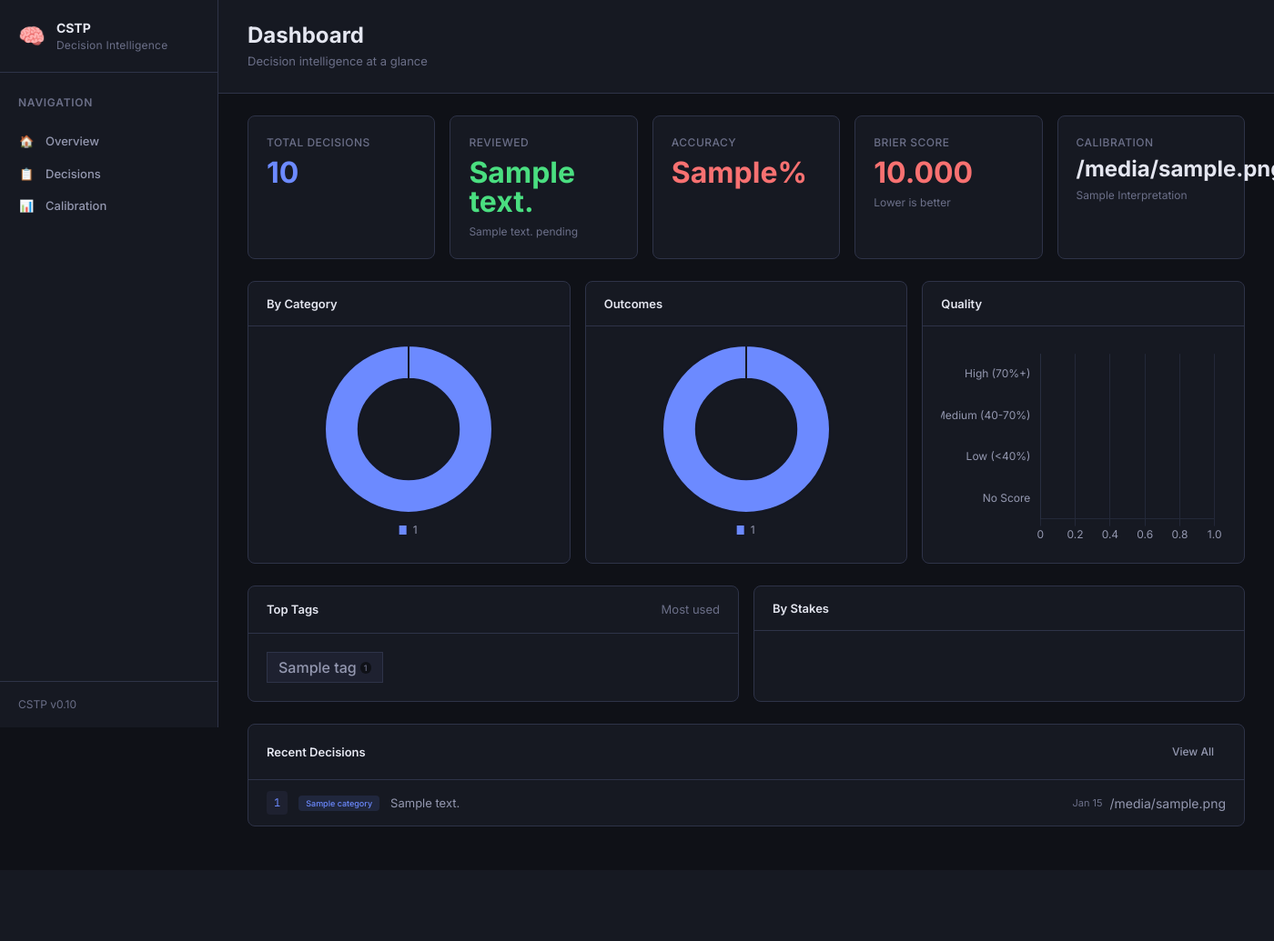
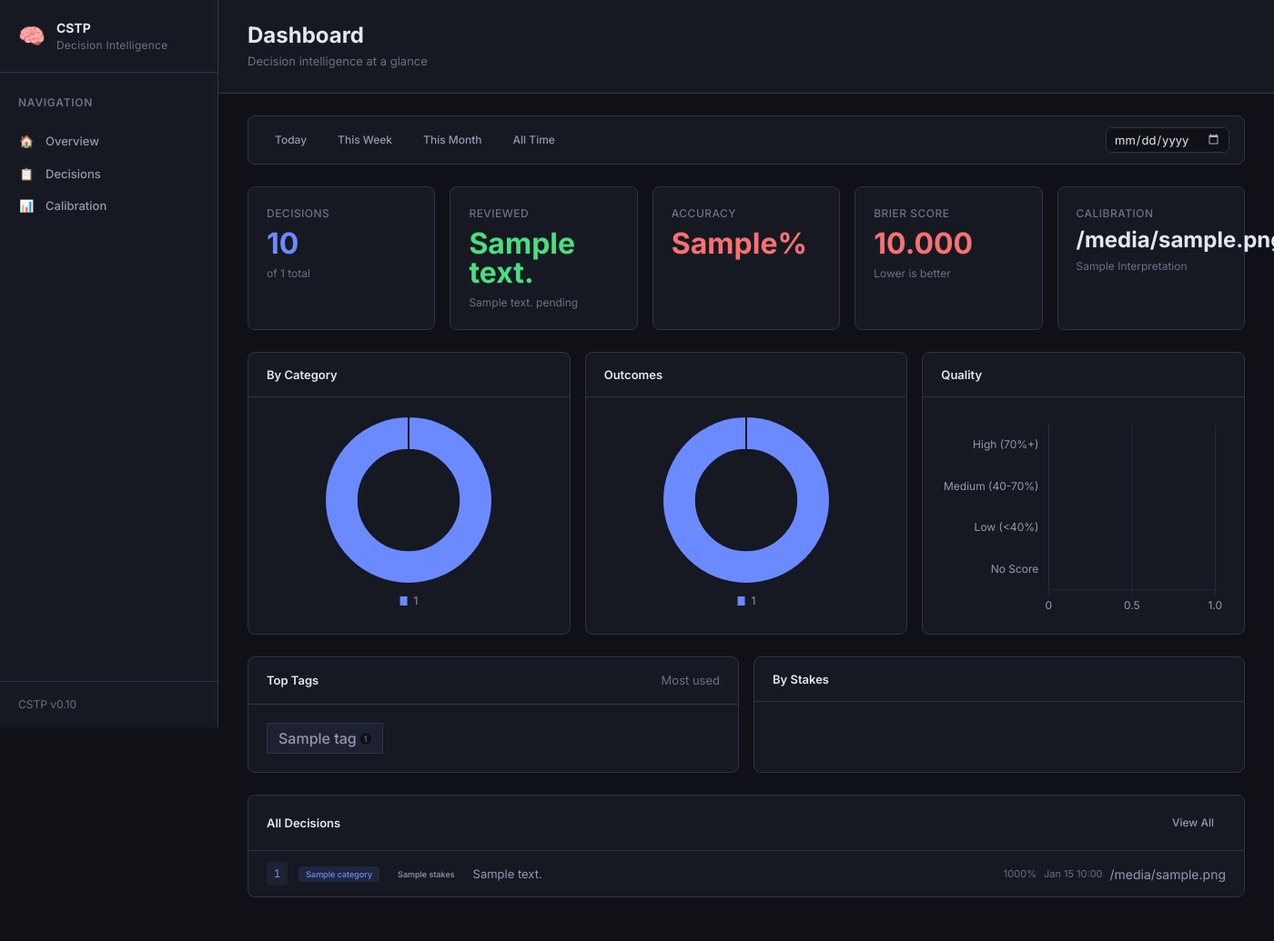
Before and after one commit to tfatykhov/cognition-agent-decisions, a Flask app: template dashboard/templates/overview.html in a window 1400 px wide; the page is wider, and only the part inside the window is pictured. Shown: that part at 91% size. Before the commit the page ends 909 px from the top of that part, so only its background shows below. Run offline with Flask 3, Linux system fonts and the light colour scheme; the template is opened without the code that fills it: most values are stand-ins (such as "Sample title", 1, 10 or a date in 2020); some libraries are stand-ins or nearby versions.

Commit message:
feat: date filter presets for overview dashboard (#90)
Today/This Week/This Month/All Time presets + custom date picker.
All charts and lists filter by selected period.

Reviewed-by: Minski

```diff
--- a/dashboard/app.py
+++ b/dashboard/app.py
@@ -1,6 +1,7 @@
 """CSTP Dashboard Flask application."""
 import contextlib
 from collections import Counter
+from datetime import UTC, datetime, timedelta
 from typing import Any
 
 from flask import Flask, Response, flash, redirect, render_template, request, url_for
@@ -48,38 +49,75 @@ def health() -> Response:
 @app.route("/")
 @auth
 def index() -> str:
-    """Overview dashboard with aggregated stats."""
-    # Fetch calibration stats
+    """Overview dashboard with aggregated stats and date filtering."""
+    # Parse date filter
+    period = request.args.get("period", "today")
+    custom_date = request.args.get("date")
+
+    now = datetime.now(UTC)
+    today = now.replace(hour=0, minute=0, second=0, microsecond=0)
+
+    if period == "custom" and custom_date:
+        try:
+            date_from = datetime.fromisoformat(custom_date + "T00:00:00+00:00")
+            date_to = date_from + timedelta(days=1)
+        except ValueError:
+            date_from = today
+            date_to = today + timedelta(days=1)
+    elif period == "week":
+        date_from = today - timedelta(days=today.weekday())
+        date_to = now + timedelta(seconds=1)
+    elif period == "month":
+        date_from = today.replace(day=1)
+        date_to = now + timedelta(seconds=1)
+    elif period == "all":
+        date_from = None
+        date_to = None
+    else:
+        # Default: today
+        period = "today"
+        date_from = today
+        date_to = today + timedelta(days=1)
+
+    # Fetch calibration stats (always all-time)
     stats = cstp.get_calibration()
 
     # Fetch all decisions for aggregation
     all_decisions, total_count = cstp.list_decisions(limit=200, search="all")
-    total = total_count if total_count > len(all_decisions) else len(all_decisions)
 
-    # Recent decisions (last 10)
-    recent = sorted(all_decisions, key=lambda d: d.created_at, reverse=True)[:10]
+    # Apply date filter
+    if date_from is not None:
+        filtered = [
+            d for d in all_decisions
+            if d.created_at >= date_from and (date_to is None or d.created_at < date_to)
+        ]
+    else:
+        filtered = all_decisions
+
+    # All decisions shown (no 10-item cap)
+    decisions_list = sorted(filtered, key=lambda d: d.created_at, reverse=True)
 
     # Category breakdown
-    cat_counts: dict[str, int] = Counter(d.category for d in all_decisions)
+    cat_counts: dict[str, int] = Counter(d.category for d in filtered)
 
     # Stakes breakdown
-    stakes_counts: dict[str, int] = Counter(d.stakes for d in all_decisions)
+    stakes_counts: dict[str, int] = Counter(d.stakes for d in filtered)
 
     # Outcome breakdown
     outcome_counts: dict[str, int] = Counter(
-        d.outcome if d.outcome else "pending" for d in all_decisions
+        d.outcome if d.outcome else "pending" for d in filtered
     )
 
     # Tag cloud (top 20)
     tag_counter: Counter[str] = Counter()
-    for d in all_decisions:
+    for d in filtered:
         for t in d.tags:
             tag_counter[t] += 1
     top_tags = tag_counter.most_common(20)
 
     # Quality distribution
     quality_buckets = {"high": 0, "medium": 0, "low": 0, "none": 0}
-    for d in all_decisions:
+    for d in filtered:
         if d.quality and d.quality.score is not None:
             if d.quality.score >= 0.7:
                 quality_buckets["high"] += 1
@@ -93,13 +131,17 @@ def index() -> str:
     return render_template(
         "overview.html",
         stats=stats,
-        recent=recent,
-        total=len(all_decisions),
+        decisions_list=decisions_list,
+        total=len(filtered),
+        total_all=len(all_decisions),
         cat_counts=cat_counts,
         stakes_counts=stakes_counts,
         outcome_counts=outcome_counts,
         top_tags=top_tags,
         quality_buckets=quality_buckets,
+        period=period,
+        custom_date=custom_date or today.strftime("%Y-%m-%d"),
+        today_str=today.strftime("%Y-%m-%d"),
     )
 
 
--- a/dashboard/static/style.css
+++ b/dashboard/static/style.css
@@ -1349,6 +1349,54 @@ details > :not(summary) {
 .text-warning { color: var(--c-warning); }
 .text-danger { color: var(--c-danger); }
 
+/* --- Date Filter Bar --- */
+.date-filter-bar {
+  display: flex;
+  align-items: center;
+  justify-content: space-between;
+  gap: var(--sp-3);
+  flex-wrap: wrap;
+}
+
+.date-filter-presets {
+  display: flex;
+  gap: var(--sp-2);
+  flex-wrap: wrap;
+}
+
+.date-filter-custom {
+  display: flex;
+  align-items: center;
+}
+
+/* --- Input --- */
+.input {
+  background: var(--c-bg-primary);
+  border: 1px solid var(--c-border);
+  border-radius: var(--radius-md);
+  color: var(--c-text-primary);
+  padding: var(--sp-2) var(--sp-3);
+  font-family: var(--font-sans);
+  font-size: var(--fs-base);
+  transition: border-color var(--transition-fast);
+}
+
+.input:focus {
+  outline: none;
+  border-color: var(--c-accent);
+}
+
+.input--sm {
+  padding: var(--sp-1) var(--sp-2);
+  font-size: var(--fs-sm);
+}
+
+/* Date input color scheme for dark mode */
+.input[type="date"]::-webkit-calendar-picker-indicator {
+  filter: invert(0.7);
+  cursor: pointer;
+}
+
 /* --- Utility --- */
 .flex { display: flex; }
 .flex-col { flex-direction: column; }
--- a/dashboard/templates/overview.html
+++ b/dashboard/templates/overview.html
@@ -18,11 +18,41 @@
 {% endblock %}
 
 {% block content %}
+<!-- Date Filter Bar -->
+<div class="card mb-6">
+    <div class="card-body" style="padding: var(--sp-3) var(--sp-4)">
+        <div class="date-filter-bar">
+            <div class="date-filter-presets">
+                <a href="{{ url_for('index', period='today') }}"
+                   class="btn btn--sm {% if period == 'today' %}btn--primary{% else %}btn--ghost{% endif %}">Today</a>
+                <a href="{{ url_for('index', period='week') }}"
+                   class="btn btn--sm {% if period == 'week' %}btn--primary{% else %}btn--ghost{% endif %}">This Week</a>
+                <a href="{{ url_for('index', period='month') }}"
+                   class="btn btn--sm {% if period == 'month' %}btn--primary{% else %}btn--ghost{% endif %}">This Month</a>
+                <a href="{{ url_for('index', period='all') }}"
+                   class="btn btn--sm {% if period == 'all' %}btn--primary{% else %}btn--ghost{% endif %}">All Time</a>
+            </div>
+            <div class="date-filter-custom">
+                <form method="get" action="{{ url_for('index') }}" style="display: flex; align-items: center; gap: var(--sp-2)">
+                    <input type="hidden" name="period" value="custom">
+                    <input type="date" name="date" value="{{ custom_date }}"
+                           max="{{ today_str }}"
+                           class="input input--sm"
+                           onchange="this.form.submit()">
+                </form>
+            </div>
+        </div>
+    </div>
+</div>
+
 <!-- Top-Level Stats -->
 <div class="stat-grid">
     <div class="stat-card">
-        <div class="stat-label">Total Decisions</div>
+        <div class="stat-label">Decisions</div>
         <div class="stat-value stat-value--accent">{{ total }}</div>
+        {% if period != 'all' %}
+        <div class="stat-detail">of {{ total_all }} total</div>
+        {% endif %}
     </div>
     {% if stats %}
     <div class="stat-card">
@@ -47,6 +77,7 @@
     {% endif %}
 </div>
 
+{% if total > 0 %}
 <!-- Charts Row -->
 <div class="chart-row">
     <!-- Category Breakdown (Doughnut) -->
@@ -86,7 +117,7 @@
     </div>
 </div>
 
-<!-- Tag Cloud + Recent Decisions -->
+<!-- Tag Cloud + Stakes -->
 <div class="detail-row">
     <!-- Tag Cloud -->
     {% if top_tags %}
@@ -128,30 +159,59 @@
         </div>
     </div>
 </div>
+{% else %}
+<!-- Empty State -->
+<div class="card mb-6">
+    <div class="card-body" style="text-align: center; padding: var(--sp-8)">
+        <p class="text-muted" style="font-size: 1.125rem; margin-bottom: var(--sp-2)">No decisions for this period</p>
+        <p class="text-muted text-sm">Try a different date range or view <a href="{{ url_for('index', period='all') }}">all time</a></p>
+    </div>
+</div>
+{% endif %}
 
-<!-- Recent Decisions -->
+<!-- Decisions List -->
 <div class="card mb-6">
     <div class="card-header">
-        <h2 class="card-title" style="margin:0">Recent Decisions</h2>
+        <h2 class="card-title" style="margin:0">
+            {% if period == 'today' %}Today's Decisions
+            {% elif period == 'week' %}This Week's Decisions
+            {% elif period == 'month' %}This Month's Decisions
+            {% elif period == 'custom' %}Decisions for {{ custom_date }}
+            {% else %}All Decisions
+            {% endif %}
+        </h2>
+        {% if period != 'all' %}
         <a href="{{ url_for('decisions') }}" class="btn btn--ghost btn--sm">View All</a>
+        {% endif %}
     </div>
     <div class="card-body" style="padding: 0">
-        {% for d in recent %}
+        {% if decisions_list %}
+        {% for d in decisions_list %}
         <a href="{{ url_for('decision_detail', decision_id=d.id[:8]) }}" class="related-card">
             <div class="related-card-main">
                 <code class="related-card-id">{{ d.id[:8] }}</code>
                 <span class="badge badge--category" style="font-size: 0.5625rem">{{ d.category }}</span>
-                <span class="related-card-summary">{{ d.summary[:60] }}{% if d.summary|length > 60 %}...{% endif %}</span>
+                <span class="badge badge--stakes-{{ d.stakes }}" style="font-size: 0.5625rem">{{ d.stakes }}</span>
+                <span class="related-card-summary">{{ d.summary[:80] }}{% if d.summary|length > 80 %}...{% endif %}</span>
             </div>
             <div style="display: flex; align-items: center; gap: var(--sp-2); flex-shrink: 0">
-                <span class="text-muted" style="font-size: 0.6875rem">{{ d.created_at.strftime('%b %d') }}</span>
+                {% if d.quality and d.quality.score is not none %}
+                <span class="text-muted" style="font-size: 0.6875rem">{{ (d.quality.score * 100)|round|int }}%</span>
+                {% endif %}
+                <span class="text-muted" style="font-size: 0.6875rem">{{ d.created_at.strftime('%b %d %H:%M') }}</span>
                 <span>{{ d.outcome_icon }}</span>
             </div>
         </a>
         {% endfor %}
+        {% else %}
+        <div style="text-align: center; padding: var(--sp-6); color: var(--c-text-muted)">
+            No decisions found for this period
+        </div>
+        {% endif %}
     </div>
 </div>
 
+{% if total > 0 %}
 <!-- Charts Script -->
 <script>
 document.addEventListener('DOMContentLoaded', function() {
@@ -269,4 +329,5 @@ document.addEventListener('DOMContentLoaded', function() {
     }
 });
 </script>
+{% endif %}
 {% endblock %}
```
